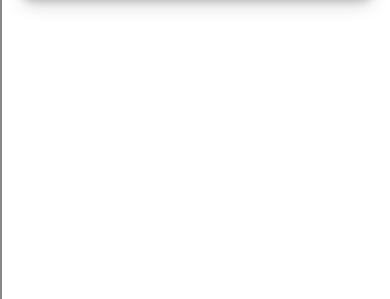
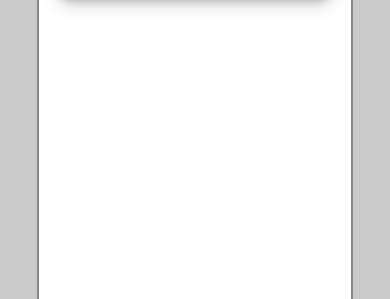
Before and after one commit to sosafne/sosafne.github.io, a plain HTML site: page index.html in a window 390 px wide. Shown: the part 585-884 px from the top of the page. Drawn offline with Linux system fonts and the light colour scheme.

Commit message:
Update style.css

```diff
--- a/style.css
+++ b/style.css
@@ -81,3 +81,16 @@ a span{
         padding: 20px auto;
     }
 }
+
+@media only screen and (max-width: 800px)
+{
+    .container{
+        background-color: white;
+        width: 80vw;
+        min-height: 100vh;
+    }
+
+    #card-links{
+        padding: 20px auto;
+    }
+}
```
